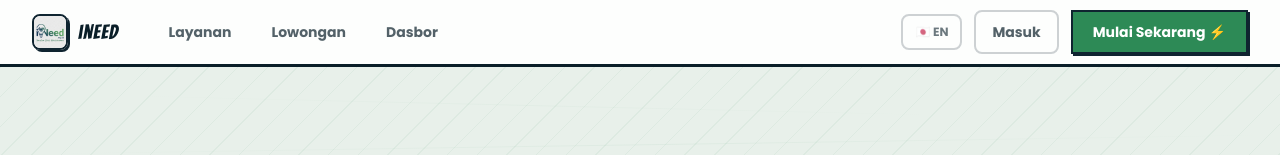
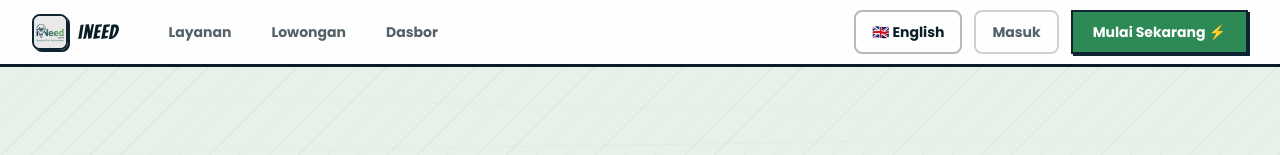
Before and after one commit to 0xyasishere/ineed, a Next.js app: page / in a window 1280 px wide. Shown: the top 155 px of the page. Built offline with nearby package versions, Linux system fonts and the light colour scheme.

Commit message:
fix: prominent language switcher on landing + dashboard
- Desktop: button shows full '🇬🇧 English' / '🇮🇩 Indonesia'
- Mobile: added language switcher to hamburger menu
- Dashboard TopNavbar: larger switcher with hover effect

```diff
--- a/components/Navbar.tsx
+++ b/components/Navbar.tsx
@@ -52,9 +52,13 @@
           <div className="hidden md:flex items-center gap-3">
             <button
               onClick={() => setLocale(locale === "id" ? "en" : "id")}
-              className="flex items-center gap-1.5 rounded-lg px-3 py-2 text-xs font-bold text-foreground/60 border-2 border-foreground/20 transition-all hover:bg-muted cursor-pointer"
+              className="flex items-center gap-2 rounded-lg px-4 py-2.5 text-sm font-bold text-foreground border-2 border-foreground/30 transition-all hover:bg-foreground hover:text-white cursor-pointer"
             >
-              {locale === "id" ? "🇯🇵 EN" : "🇮🇩 ID"}
+              {locale === "id" ? (
+                <>🇬🇧 English</>
+              ) : (
+                <>🇮🇩 Indonesia</>
+              )}
             </button>
 
             <a
@@ -102,6 +106,12 @@
                 </a>
               ))}
               <div className="mt-3 flex flex-col gap-2 border-t-[3px] border-foreground/20 pt-3">
+                <button
+                  onClick={() => { setLocale(locale === "id" ? "en" : "id"); setMobileOpen(false); }}
+                  className="rounded-lg px-4 py-3 text-center text-sm font-bold text-foreground border-2 border-foreground/30 hover:bg-foreground hover:text-white cursor-pointer"
+                >
+                  {locale === "id" ? "🇬🇧 English" : "🇮🇩 Indonesia"}
+                </button>
                 <a href="#" className="rounded-lg px-4 py-3 text-center text-sm font-bold text-foreground/70 hover:bg-muted border-2 border-foreground/20 cursor-pointer">
                   {t.nav.login}
                 </a>
--- a/components/dashboard/TopNavbar.tsx
+++ b/components/dashboard/TopNavbar.tsx
@@ -23,9 +23,9 @@
         {/* Language Switcher */}
         <button
           onClick={() => setLocale(locale === "id" ? "en" : "id")}
-          className="flex items-center gap-1.5 manga-outline-sm px-3 py-2 text-xs font-bold text-foreground/60 transition-all duration-200 hover:bg-muted cursor-pointer"
+          className="flex items-center gap-2 manga-outline-sm px-4 py-2.5 text-sm font-bold text-foreground transition-all duration-200 hover:bg-foreground hover:text-white cursor-pointer"
         >
-          {locale === "id" ? "🇯🇵 EN" : "🇮🇩 ID"}
+          {locale === "id" ? "🇬🇧 EN" : "🇮🇩 ID"}
         </button>
 
         {/* Notifications */}
```
